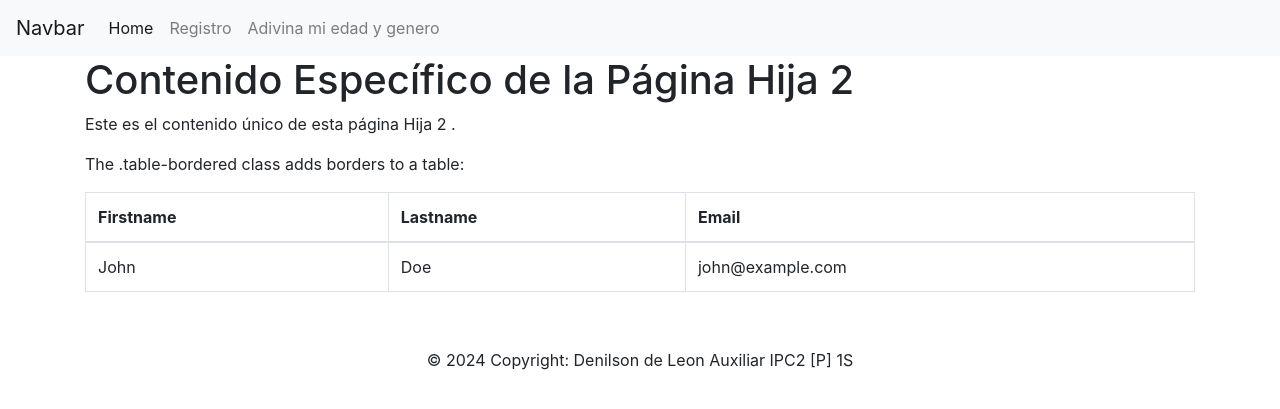
After one commit to Grifiun/IPC2_S1_2024_Examples, a Django app: page /pagina_hija_2 in a window 1280 px wide. The commit adds this page. Shown: the top 409 px of the page. Run offline with Django 5.2, Linux system fonts and the light colour scheme; some libraries are stand-ins or nearby versions.

Commit message:
ejemplo vistas

```diff
--- /dev/null
+++ b/django_ejemplo_1/proyecto_django/frontend_app/templates/base.html
@@ -0,0 +1,32 @@
+<!-- base.html -->
+<!DOCTYPE html>
+<html lang="en">
+<head>
+    <meta charset="UTF-8">
+    <meta name="viewport" content="width=device-width, initial-scale=1.0">
+    <title>{% block title %}Mi Sitio Web{% endblock %}</title>
+    <!-- Bootstrap CSS -->
+    <link rel="stylesheet" href="https://stackpath.bootstrapcdn.com/bootstrap/4.5.2/css/bootstrap.min.css">
+</head>
+<body>
+    <header>
+        <!-- Barra de navegación común -->
+        {% include 'components/navbar.html' %}
+    </header>
+
+    <div class="container">
+        <!-- Contenido específico de cada página -->
+        {% block content %}
+        {% endblock %}
+    </div>
+
+    <footer>
+        <!-- Pie de página común -->
+        {% include 'components/footer.html' %}
+    </footer>
+    <!-- Bootstrap JS -->
+    <script src="https://code.jquery.com/jquery-3.5.1.slim.min.js"></script>
+    <script src="https://cdn.jsdelivr.net/npm/@popperjs/core@2.5.4/dist/umd/popper.min.js"></script>
+    <script src="https://stackpath.bootstrapcdn.com/bootstrap/4.5.2/js/bootstrap.min.js"></script>
+</body>
+</html>
--- a/django_ejemplo_1/proyecto_django/frontend_app/templates/formulario_nombre.html
+++ b/django_ejemplo_1/proyecto_django/frontend_app/templates/formulario_nombre.html
@@ -22,6 +22,7 @@
         </form>
     </div>
 
+
     {% include 'components/footer.html' %}
 
     <!-- Bootstrap JS -->
--- /dev/null
+++ b/django_ejemplo_1/proyecto_django/frontend_app/templates/paginas_hija/pagina_hija2.html
@@ -0,0 +1,29 @@
+<!-- Heredamos de pagina.html -->
+{% extends 'base.html' %}
+
+
+<!-- pagina.html desarrolla cada bloque -->
+{% block title %}Página Hija 2 Específica - {{ block.super }}{% endblock %}
+
+{% block content %}
+<h1>Contenido Específico de la Página Hija 2 </h1>
+<p>Este es el contenido único de esta página Hija 2 .</p>
+<p>The .table-bordered class adds borders to a table:</p>
+  <table class="table table-bordered">
+    <thead>
+      <tr>
+        <th>Firstname</th>
+        <th>Lastname</th>
+        <th>Email</th>
+      </tr>
+    </thead>
+    <tbody>
+      <tr>
+        <td>John</td>
+        <td>Doe</td>
+        <td>john@example.com</td>
+      </tr>
+      <tr>
+    </tbody>
+  </table>
+{% endblock %}
--- a/django_ejemplo_1/proyecto_django/frontend_app/urls.py
+++ b/django_ejemplo_1/proyecto_django/frontend_app/urls.py
@@ -7,4 +7,6 @@ urlpatterns = [
     path("formulario_nombre", views.formulario_nombre),
     path("procesar_formulario", views.procesar_formulario),
     path("procesar_formulario_nombre", views.procesar_formulario_nombre),
+    path("pagina_hija_1", views.pagina_hija_1),
+    path("pagina_hija_2", views.pagina_hija_2),
 ]
--- a/django_ejemplo_1/proyecto_django/frontend_app/views.py
+++ b/django_ejemplo_1/proyecto_django/frontend_app/views.py
@@ -65,3 +65,9 @@ def procesar_formulario_nombre(request):
             return HttpResponseBadRequest(f'Error: {str(e)}')
     else:
         return HttpResponseBadRequest("Bad request")
+
+def pagina_hija_1(request):
+    return render(request, 'paginas_hija/pagina_hija1.html')
+
+def pagina_hija_2(request):
+    return render(request, 'paginas_hija/pagina_hija2.html')
```
Also changed, not shown: django_ejemplo_1/proyecto_django/frontend_app/templates/paginas_hija/pagina_hija1.html (added, +11 -0 lines).
